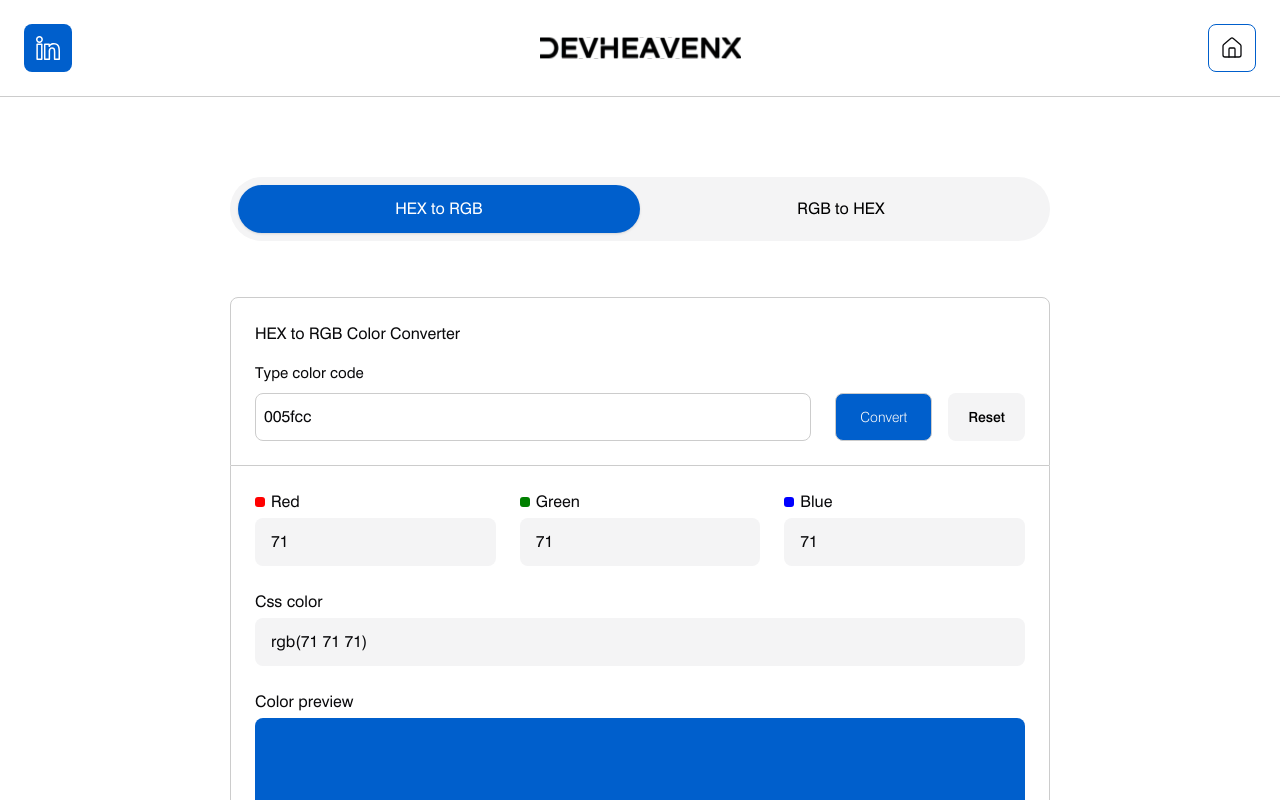
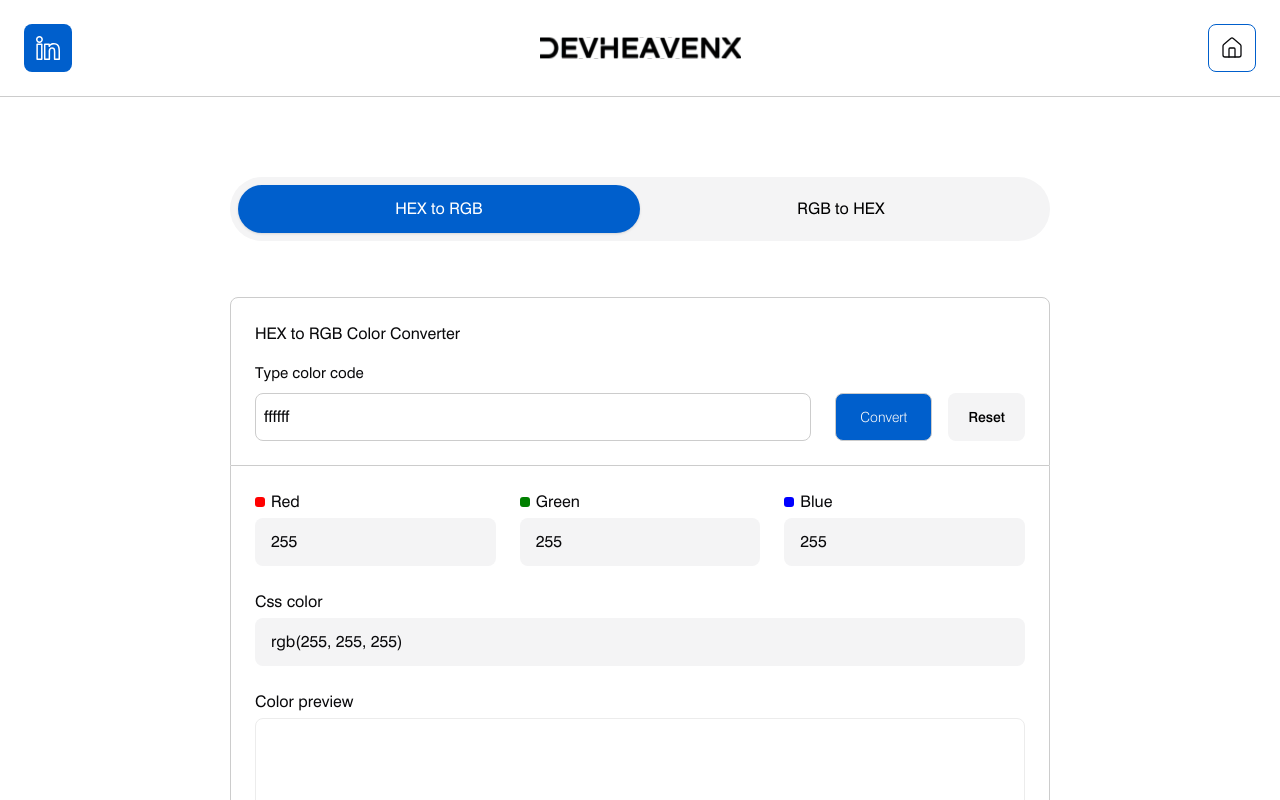
Before and after one commit to shabaniali/DevHeavenX, a Next.js app: page /color-converter in a window 1280 px wide. Shown: the top 800 px of the page. Built offline with nearby package versions, Linux system fonts and the light colour scheme.

Commit message:
add hex to rgb logic

```diff
--- a/src/components/colorTabs/hexToRgb.tsx
+++ b/src/components/colorTabs/hexToRgb.tsx
@@ -1,8 +1,49 @@
 "use client";
 
+import { useState } from "react";
 import { Button } from "../ui/button";
 
 export default function HexToRgb() {
+  const [hex, setHex] = useState<string>("ffffff");
+
+  const hexToRgb = (hex: string): { r: number; g: number; b: number } => {
+    let formattedHex = hex.replace("#", "");
+    if (formattedHex.length === 3) {
+      formattedHex = formattedHex
+        .split("")
+        .map((char) => char + char)
+        .join("");
+    }
+    const r = parseInt(formattedHex.substring(0, 2), 16);
+    const g = parseInt(formattedHex.substring(2, 4), 16);
+    const b = parseInt(formattedHex.substring(4, 6), 16);
+    return { r, g, b };
+  };
+
+  const [rgb, setRgb] = useState<{ r: number; g: number; b: number }>(
+    hexToRgb("ffffff")
+  );
+  const [error, setError] = useState<string>("");
+
+  const isValidHex = (value: string): boolean => {
+    return /^#?[0-9A-Fa-f]{3}$|^#?[0-9A-Fa-f]{6}$/.test(value);
+  };
+
+  const handleConvert = () => {
+    if (!isValidHex(hex)) {
+      setError("Invalid HEX format. Use #000000, #000, 000000, or 000.");
+      return;
+    }
+    setError("");
+    setRgb(hexToRgb(hex));
+  };
+
+  const handleReset = () => {
+    setHex("ffffff");
+    setRgb(hexToRgb("ffffff"));
+    setError("");
+  };
+
   return (
     <>
       <div className="border rounded-t-[8px] p-6">
@@ -11,16 +52,24 @@ export default function HexToRgb() {
           <h3 className="text-[15px] mt-4">Type color code</h3>
           <div className="mt-2 flex">
             <input
-              defaultValue={"005fcc"}
+              value={hex}
+              onChange={(e) => setHex(e.target.value)}
               className="h-12 px-2 rounded-[8px] flex-1 mr-6 border"
             />
-            <Button className="h-12 font-light mr-4 px-6 rounded-[8px] hover:bg-white hover:text-primary hover:border-primary border shadow-none">
+            <Button
+              onClick={handleConvert}
+              className="h-12 font-light mr-4 px-6 rounded-[8px] hover:bg-white hover:text-primary hover:border-primary border shadow-none"
+            >
               Convert
             </Button>
-            <Button className="h-12 rounded-[8px] bg-muted shadow-none hover:bg-muted text-black px-5">
+            <Button
+              onClick={handleReset}
+              className="h-12 rounded-[8px] bg-muted shadow-none hover:bg-muted text-black px-5"
+            >
               Reset
             </Button>
           </div>
+          {error && <p className="text-red-500 mt-2">{error}</p>}
         </div>
       </div>
       <div className="border border-t-0 rounded-b-[8px] p-6">
@@ -31,7 +80,7 @@ export default function HexToRgb() {
               Red
             </span>
             <div className="bg-muted w-full h-12 flex items-center px-4 rounded-[8px]">
-              71
+              {rgb.r}
             </div>
           </div>
           <div className="flex flex-col w-full">
@@ -40,7 +89,7 @@ export default function HexToRgb() {
               Green
             </span>
             <div className="bg-muted w-full h-12 flex items-center px-4 rounded-[8px]">
-              71
+              {rgb.g}
             </div>
           </div>
           <div className="flex flex-col w-full">
@@ -49,19 +98,22 @@ export default function HexToRgb() {
               Blue
             </span>
             <div className="bg-muted w-full h-12 flex items-center px-4 rounded-[8px]">
-              71
+              {rgb.b}
             </div>
           </div>
         </div>
         <div className="flex flex-col w-full mt-6">
           <span className="flex items-center mb-1">Css color</span>
           <div className="bg-muted w-full h-12 flex items-center px-4 rounded-[8px]">
-            rgb(71 71 71)
+            rgb({rgb.r}, {rgb.g}, {rgb.b})
           </div>
         </div>
         <div className="flex flex-col w-full mt-6">
           <span className="flex items-center mb-1">Color preview</span>
-          <div className="bg-[#005fcc] w-full h-[135px] flex items-center px-4 rounded-[8px]" />
+          <div
+            className="w-full h-[135px] flex items-center px-4 rounded-[8px] border border-[#ECECEC]"
+            style={{ backgroundColor: `rgb(${rgb.r}, ${rgb.g}, ${rgb.b})` }}
+          />
         </div>
       </div>
     </>
```
